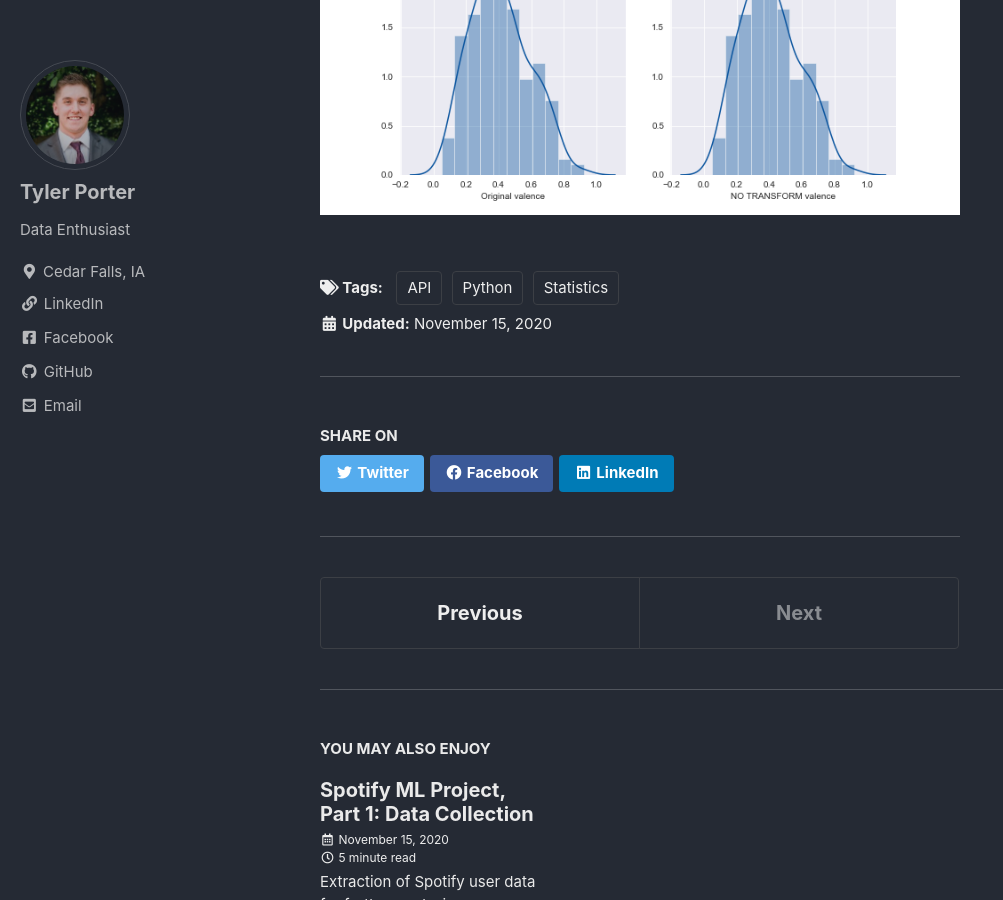
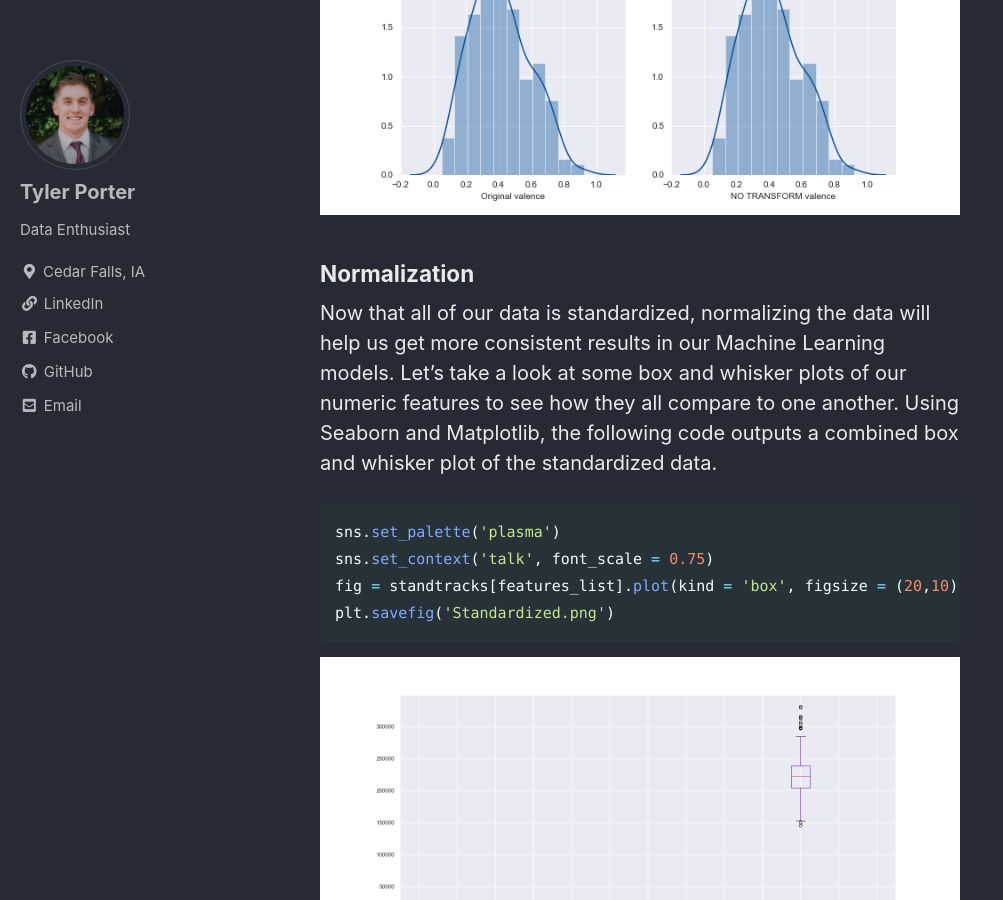
Before and after one commit to tyljporter/typo.github.io, a Jekyll site: the page built from _posts/2020-11-30-Spotify2.md, in a window 1280 px wide and 900 px high, scrolled down 8043 px. Shown: the whole window, without its empty margins (0-1003 px from the left). Built offline with Jekyll 4.4.1, drawn with Linux system fonts in a browser that asks for light colours; cached includes are drawn as plain includes; some of the changed text lies outside the part shown.

Commit message:
Spotify2 v8

````diff
--- a/_posts/2020-11-30-Spotify2.md
+++ b/_posts/2020-11-30-Spotify2.md
@@ -197,3 +197,16 @@ Since the threshold is set at 1, the function automatically applied Box Cox tran
 <img src="{{ site.url }}{{ site.baseurl }}/images/SpotTrans/speechiness.png" alt="speechiness before and after">
 <img src="{{ site.url }}{{ site.baseurl }}/images/SpotTrans/tempo.png" alt="tempo before and after">
 <img src="{{ site.url }}{{ site.baseurl }}/images/SpotTrans/valence.png" alt="valence before and after">
+
+
+### Normalization
+Now that all of our data is standardized, normalizing the data will help us get more consistent results in our Machine Learning models.
+Let's take a look at some box and whisker plots of our numeric features to see how they all compare to one another.
+Using Seaborn and Matplotlib, the following code outputs a combined box and whisker plot of the standardized data.
+```python
+sns.set_palette('plasma')
+sns.set_context('talk', font_scale = 0.75)
+fig = standtracks[features_list].plot(kind = 'box', figsize = (20,10))
+plt.savefig('Standardized.png')
+```
+<img src="{{ site.url }}{{ site.baseurl }}/images/SpotTrans/Standardized.png" alt="box and whisker before">
````
Also changed, not shown: images/SpotTrans/Standardized.png (added), images/SpotTrans/Starting.png (added), images/SpotTrans/processed.png (added).
